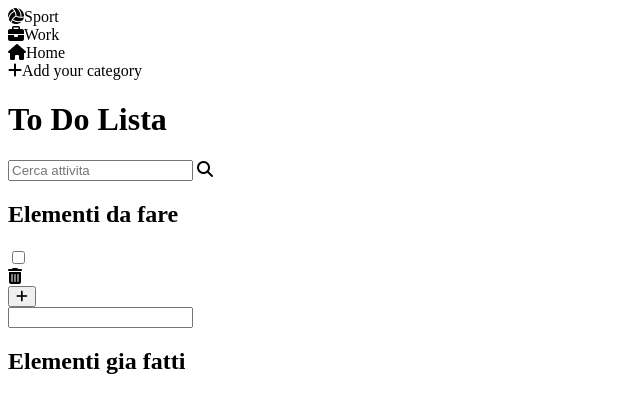
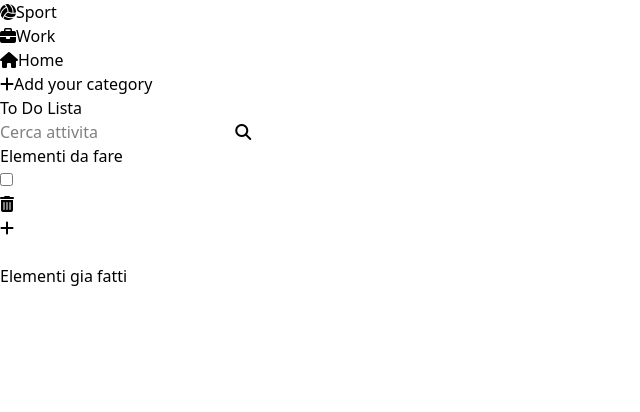
Before and after one commit to Claudiasals/ToDoProgect, a website: page index.html in a window 1280 px wide. Shown: the whole page, without its empty margins (0-640 px from the left). Drawn offline with Linux system fonts and the light colour scheme; no server answers.

Commit message:
feat: add tailwind

```diff
--- a/index.html
+++ b/index.html
@@ -8,6 +8,7 @@
     <script src="https://kit.fontawesome.com/8bec39b2df.js" crossorigin="anonymous"></script>
     <script src="script.js"></script>
     <title>To Do List</title>
+    <link href="./output.css" rel="stylesheet">
 </head>
 
 <body>
--- /dev/null
+++ b/package.json
@@ -0,0 +1,6 @@
+{
+  "dependencies": {
+    "@tailwindcss/cli": "^4.1.12",
+    "tailwindcss": "^4.1.12"
+  }
+}
--- /dev/null
+++ b/src/input.css
@@ -0,0 +1 @@
+@import "tailwindcss";
```
Also changed, not shown: src/output.css (added), 1 other file.
